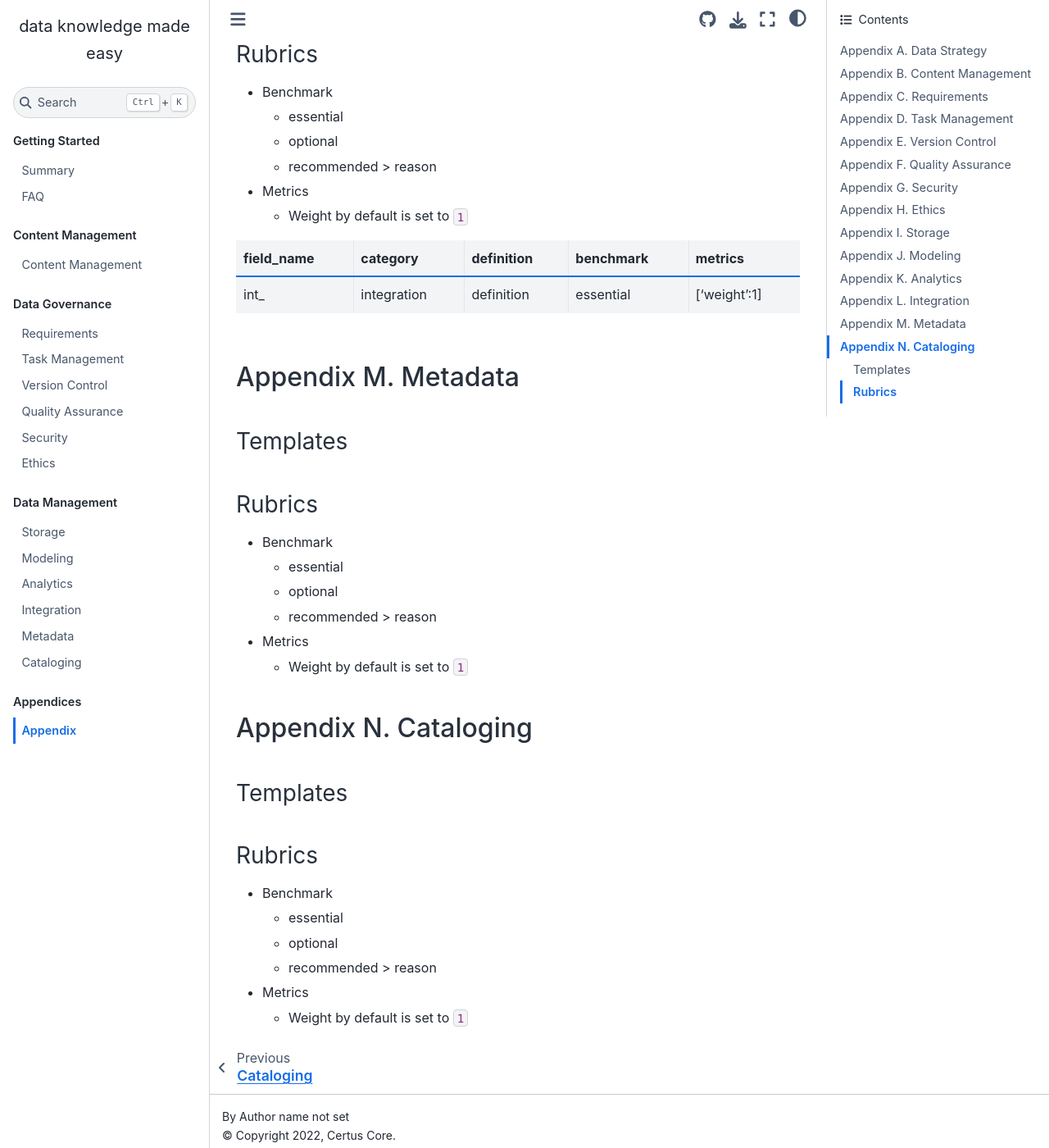
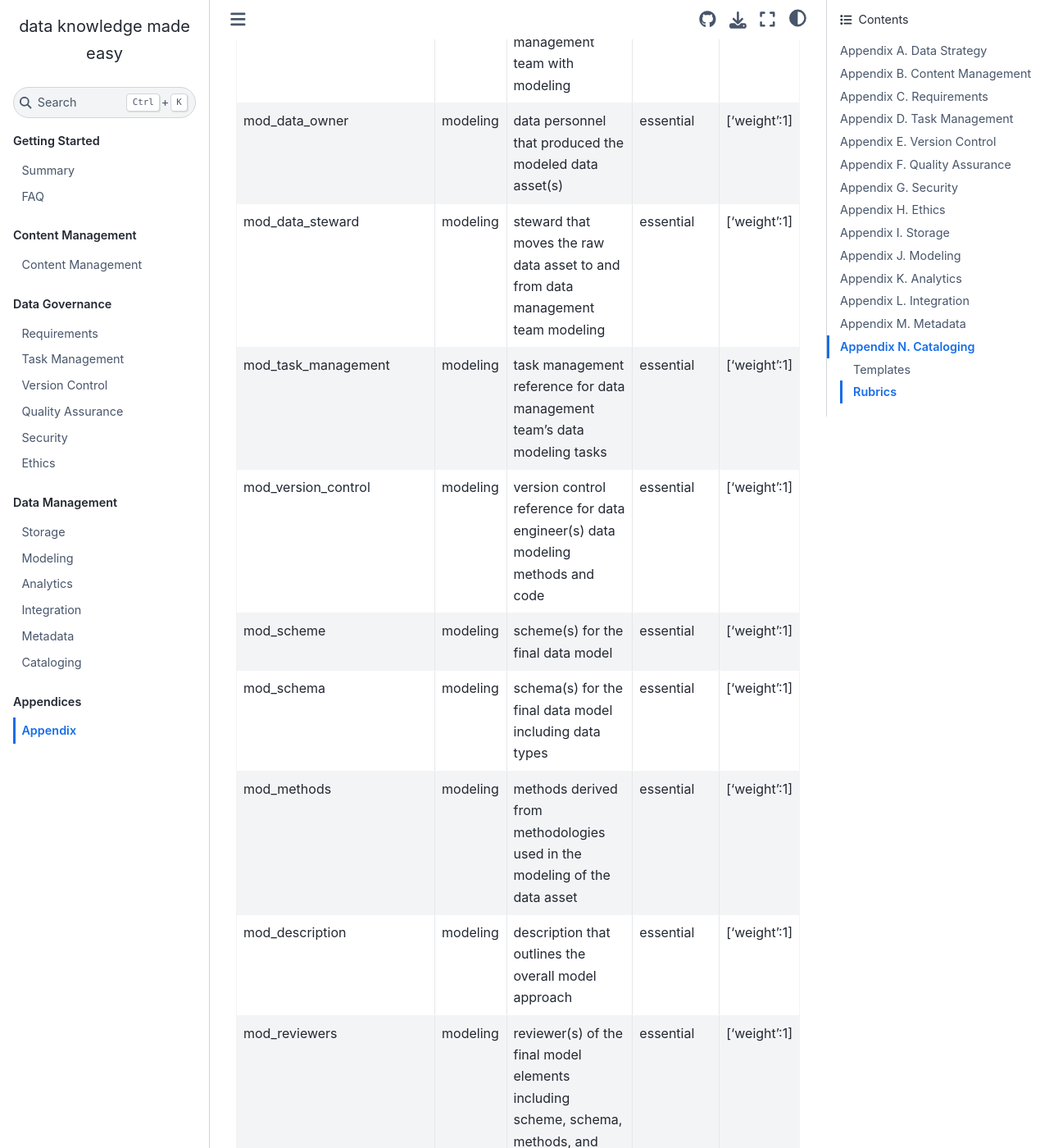
Before and after one commit to CertusGroup/ciutshi, a Sphinx documentation site: the page built from docs/source/appendix.md, in a window 1280 px wide and 1400 px high, scrolled down 9835 px. Shown: the whole window at 82% size. Built offline with Sphinx 7.4.7 and the Sphinx Book theme 1.1.4, drawn with Linux system fonts in a browser that asks for light colours; some of the changed text lies outside the part shown.

Commit message:
appendix - added modeling rubric

```diff
--- a/docs/source/appendix.md
+++ b/docs/source/appendix.md
@@ -58,6 +58,17 @@ cm_ |content_management|definition|essential|['weight':1]
 field_name|category|definition|benchmark|metrics
 --|--|--|--|--
 req_ |requirements|definition|essential|['weight':1]
+
+req_systems
+req_data_owner
+req_data_origin
+req_data_production
+req_date_acquired
+req_date_deprecated
+req_workshop_conducted
+req_conceptual_model > high-level, real world customer data model concept(s)
+req_logical_model > detailed connections between data fields and conceptual model(s)
+req_canonical_model > same as mod_schema
 
 
 
@@ -181,7 +192,7 @@ sto_project_team|storage|team that supports the project manager and/or project l
 sto_data_engineer|storage|engineer that supports the data management team|essential|['weight':1]
 sto_data_owner|storage|owner that produced the raw data asset|essential|['weight':1]
 sto_data_steward|storage|steward that moves the raw data asset to the data manager|essential|['weight':1]
-sto_tta|storage|security agent that ||['weight':1]
+sto_tta|storage|security agent that is in charge of tracking loading of and access to raw data assets|essential|['weight':1]
 sto_data_asset_name|storage|name of the stored raw data asset|essential|['weight':1]
 sto_type|storage|type of raw data asset (e.g., reference, critical, project)|essential|['weight':1]
 sto_requirements|storage|requirements reference for a raw data asset|essential|['weight':1]
@@ -213,7 +224,30 @@ sto_monitoring|storage|reference for the retention and deprication to all data a
 
 field_name|category|definition|benchmark|metrics
 --|--|--|--|--
-mod_ |modeling|definition|essential|['weight':1]
+mod_data_manager|modeling|manager that directs data modeling practices and personnel|essential|['weight':1]
+mod_deputy_data_manager|modeling|data manager that assists the primary data manager with modeling(if exists)|optional|['weight':1]
+mod_data_management_team|modeling|team that supports the data manager and/or deputy data manager with modeling|essential|['weight':1]
+mod_data_engineer|modeling|engineer(s) that support the data management team with modeling|essential|['weight':1]
+mod_data_owner|modeling|data personnel that produced the modeled data asset(s)|essential|['weight':1]
+mod_data_steward|modeling|steward that moves the raw data asset to and from data management team modeling|essential|['weight':1]
+mod_task_management|modeling|task management reference for data management team's data modeling tasks|essential|['weight':1]
+mod_version_control|modeling|version control reference for data engineer(s) data modeling methods and code|essential|['weight':1]
+mod_scheme|modeling|scheme(s) for the final data model|essential|['weight':1]
+mod_schema|modeling|schema(s) for the final data model including data types|essential|['weight':1]
+mod_methods|modeling|methods derived from methodologies used in the modeling of the data asset|essential|['weight':1]
+mod_description|modeling|description that outlines the overall model approach|essential|['weight':1]
+mod_reviewers|modeling|reviewer(s) of the final model elements including scheme, schema, methods, and other essential features|essential|['weight':1]
+mod_tags|modeling|tags for the model's associated categories|essential|['weight':1]
+mod_entities|modeling|entities that are linked to the modeled data features|essential|['weight':1]
+mod_dictionary|modeling|dictionary reference for the modeled data schema features|essential|['weight':1]
+mod_transformation|modeling|tranformation details for the final data model|essential|['weight':1]
+mod_normalization|modeling|normalization details for the final data model|essential|['weight':1]
+mod_sampling|modeling|sampling method suggested for the data asset, used primarily in analytics and the data catalog|essential|['weight':1]
+mod_synthetic|modeling|synthetic data reference used for a raw data asset|optional|['weight':1]
+mod_entity_res|modeling|entity resolution reference used for a data asset model|optional|['weight':1]
+mod_challenge|modeling|challenges that existed with the final model|essential|['weight':1]
+
+
 
 
 
```
